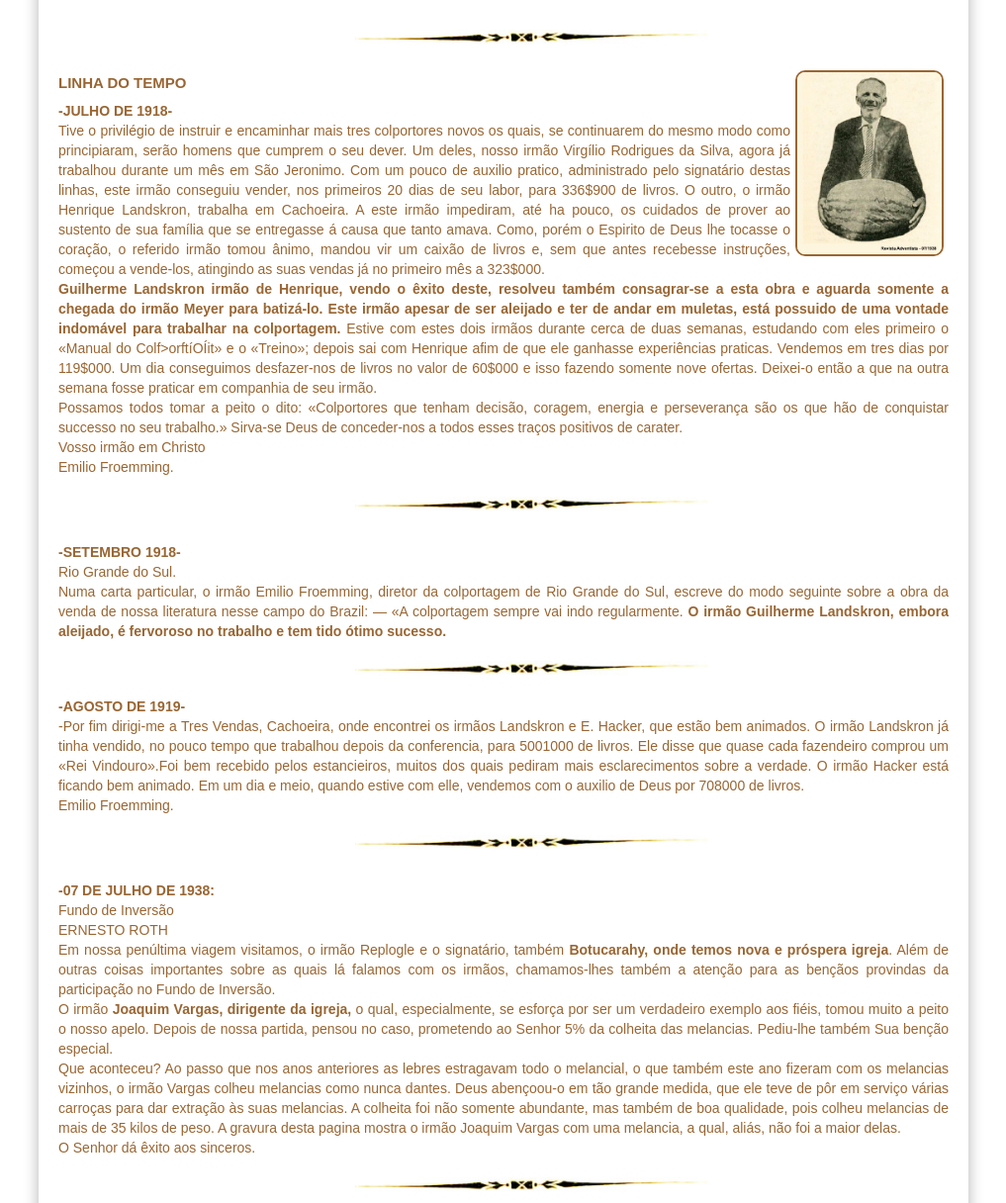
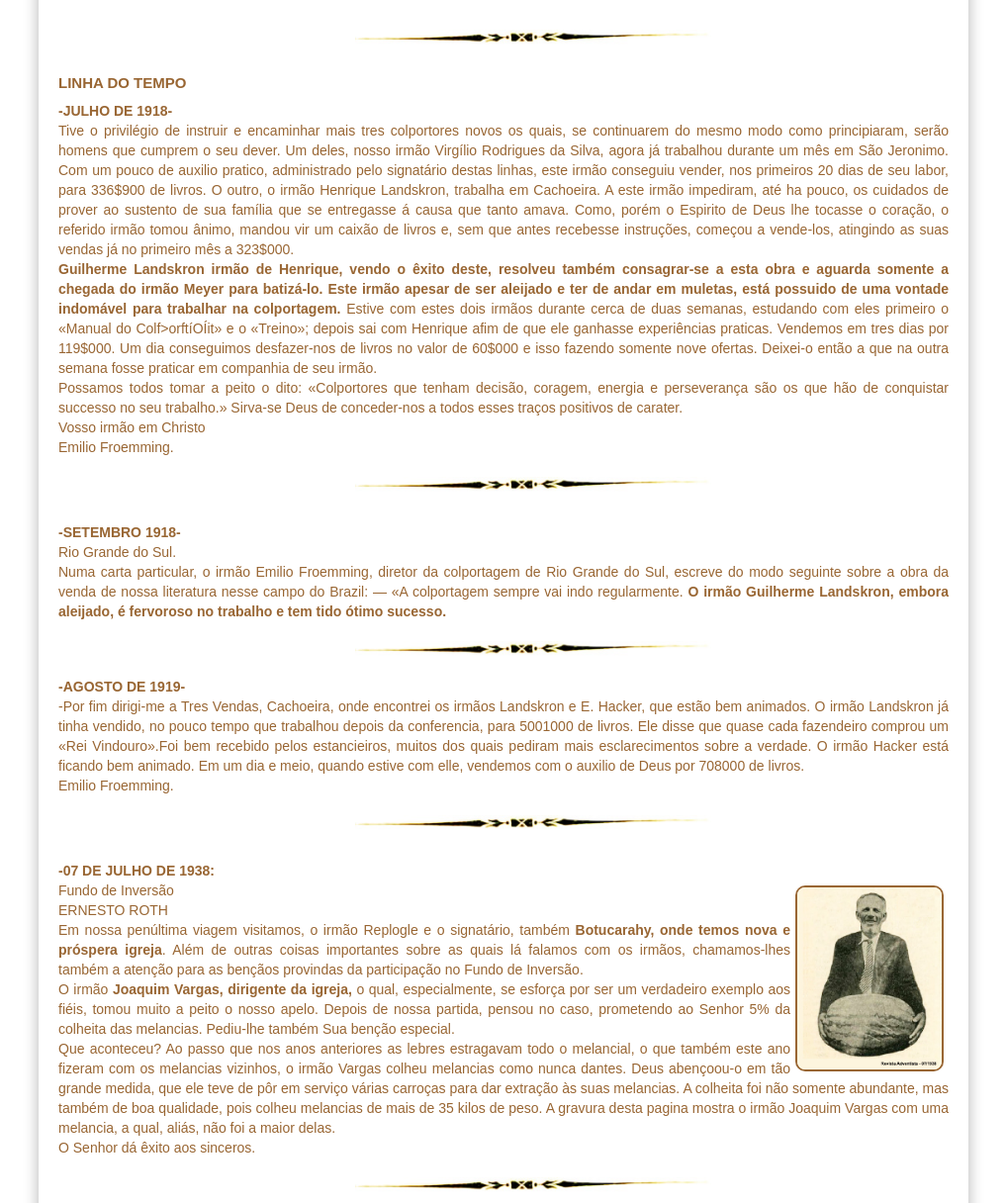
Before and after one commit to claudiovargas1955/claudiovargas1955.github.io, a Jekyll site: the page built from _pages/história-da-iasd-bosque.html, in a window 1280 px wide. Shown: the part 973-2189 px from the top of the page at 99% size, without its empty margins (131-1148 px from the left). Built offline with Jekyll 4.4.1, drawn with Linux system fonts in a browser that asks for light colours; some web fonts are replaced; grey boxes are pictures that could not be loaded.

Commit message:
Update história-da-iasd-bosque.html

```diff
--- a/_pages/história-da-iasd-bosque.html
+++ b/_pages/história-da-iasd-bosque.html
@@ -120,7 +120,6 @@
 <h3>Inauguração Igreja Adventista do Bosque</h3></figcaption></figure><br>
 <img class="dir3" style="float:center"; src="/images/separacao.jpg" class="img-responsive" width="400px" title="";/><br>
 
-<img class="dir2" style="float:right"; src="/images/joaquim.jpg" class="img-responsive" width="150px" title="joaquim Vargas -1938";/>
 <h5>LINHA DO TEMPO</h5></b>
 
 <p><b>-JULHO DE 1918- </b><br>
@@ -157,7 +156,7 @@
 <img class="dir3" style="float:center"; src="/images/separacao.jpg" class="img-responsive" width="400px" title="";/><br>
 
 
-<p><b>-07 DE JULHO DE 1938: </b><br>
+<p><b>-07 DE JULHO DE 1938: </b><br><img class="dir2" style="float:right"; src="/images/joaquim.jpg" class="img-responsive" width="150px" title="joaquim Vargas -1938";/>
 Fundo de Inversão<br>
 ERNESTO ROTH<br>
 Em nossa penúltima viagem visitamos, o irmão Replogle e o signatário, também <b>Botucarahy, onde temos nova e próspera igreja</b>. Além de outras coisas importantes
```
